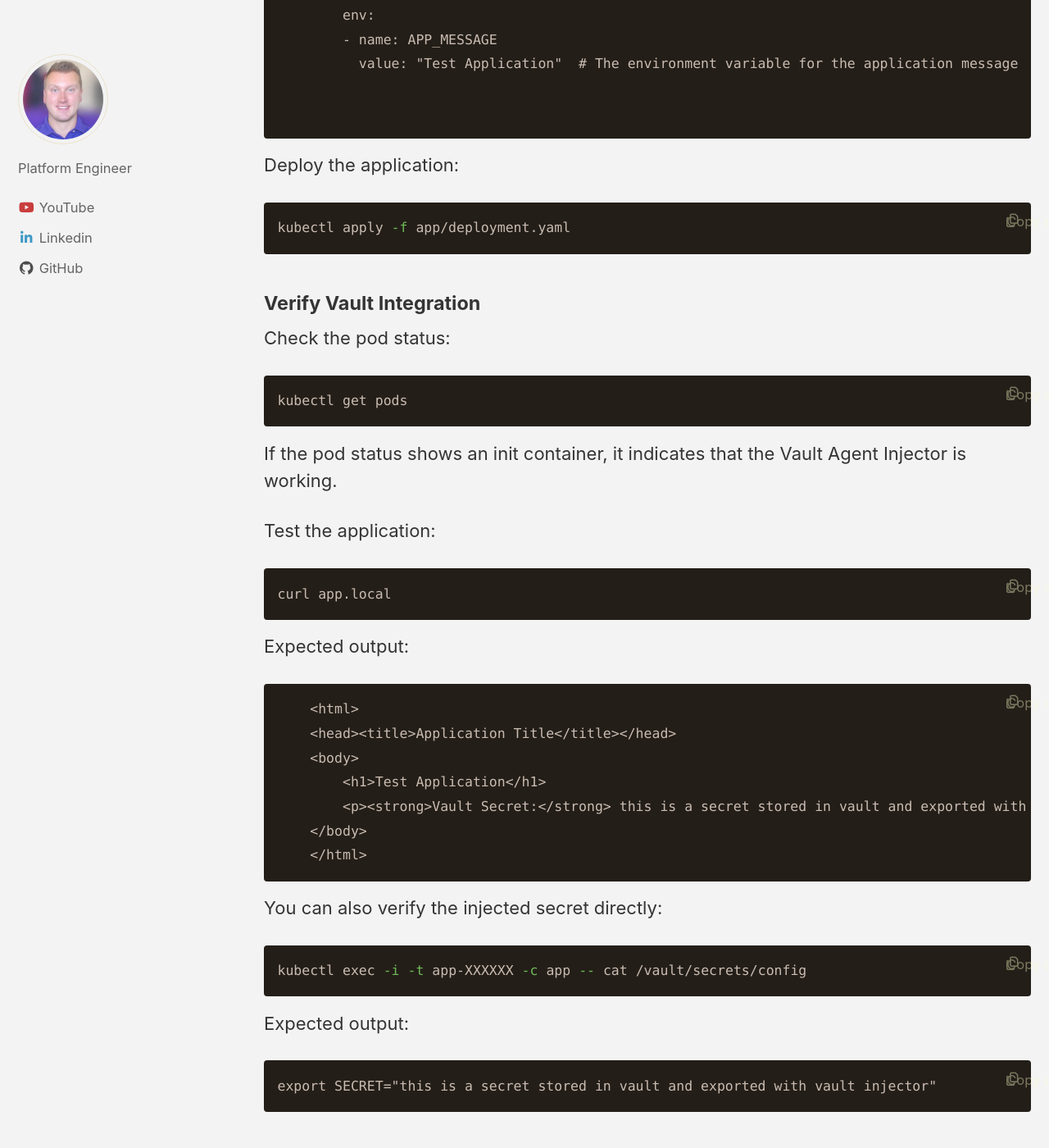
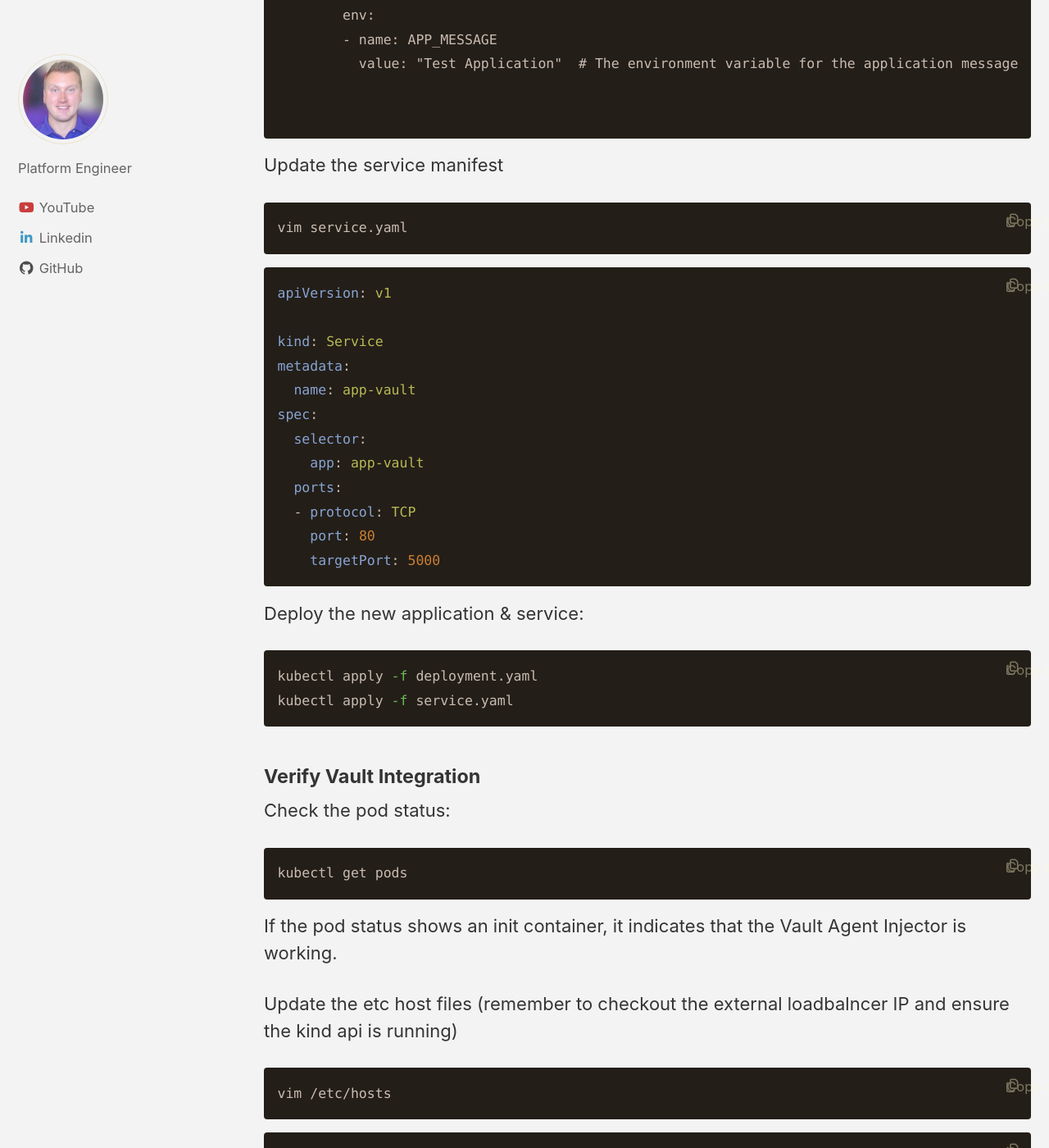
Before and after one commit to Matcham89/chrismatcham-dev, a Jekyll site: the page built from _posts/2025-01-01-Hands-On-Kubernetes-Part 2-Deploying-Vault.md, in a window 1280 px wide and 1400 px high, scrolled down 8037 px. Shown: the whole window at 82% size. Built offline with Jekyll 4.4.1, drawn with Linux system fonts in a browser that asks for light colours; cached includes are drawn as plain includes; some of the changed text lies outside the part shown.

Commit message:
feat: update part 2:

````diff
--- a/_posts/2025-01-01-Hands-On-Kubernetes-Part 2-Deploying-Vault.md
+++ b/_posts/2025-01-01-Hands-On-Kubernetes-Part 2-Deploying-Vault.md
@@ -248,10 +248,34 @@ spec:
 
 {% endraw %}
 ```
-Deploy the application:
+
+Update the service manifest
+
 ```bash
-kubectl apply -f app/deployment.yaml
+vim service.yaml
 ```
+```yaml
+apiVersion: v1
+
+kind: Service
+metadata:
+  name: app-vault
+spec:
+  selector:
+    app: app-vault
+  ports:
+  - protocol: TCP
+    port: 80
+    targetPort: 5000
+```
+
+
+Deploy the new application & service:
+```bash
+kubectl apply -f deployment.yaml
+kubectl apply -f service.yaml
+```
+
 
 #### Verify Vault Integration
 Check the pod status:
@@ -260,9 +284,22 @@ kubectl get pods
 ```
 If the pod status shows an init container, it indicates that the Vault Agent Injector is working.
 
+Update the etc host files
+(remember to checkout the external loadbalncer IP and ensure the kind api is running)
+
+```bash
+vim /etc/hosts
+```
+
+```bash
+# local cluster
+172.18.0.5 app.local
+172.18.0.5 app-vault.local
+```
+
 Test the application:
 ```bash
-curl app.local
+curl app-vault.local
 ```
 Expected output:
 ```
````
